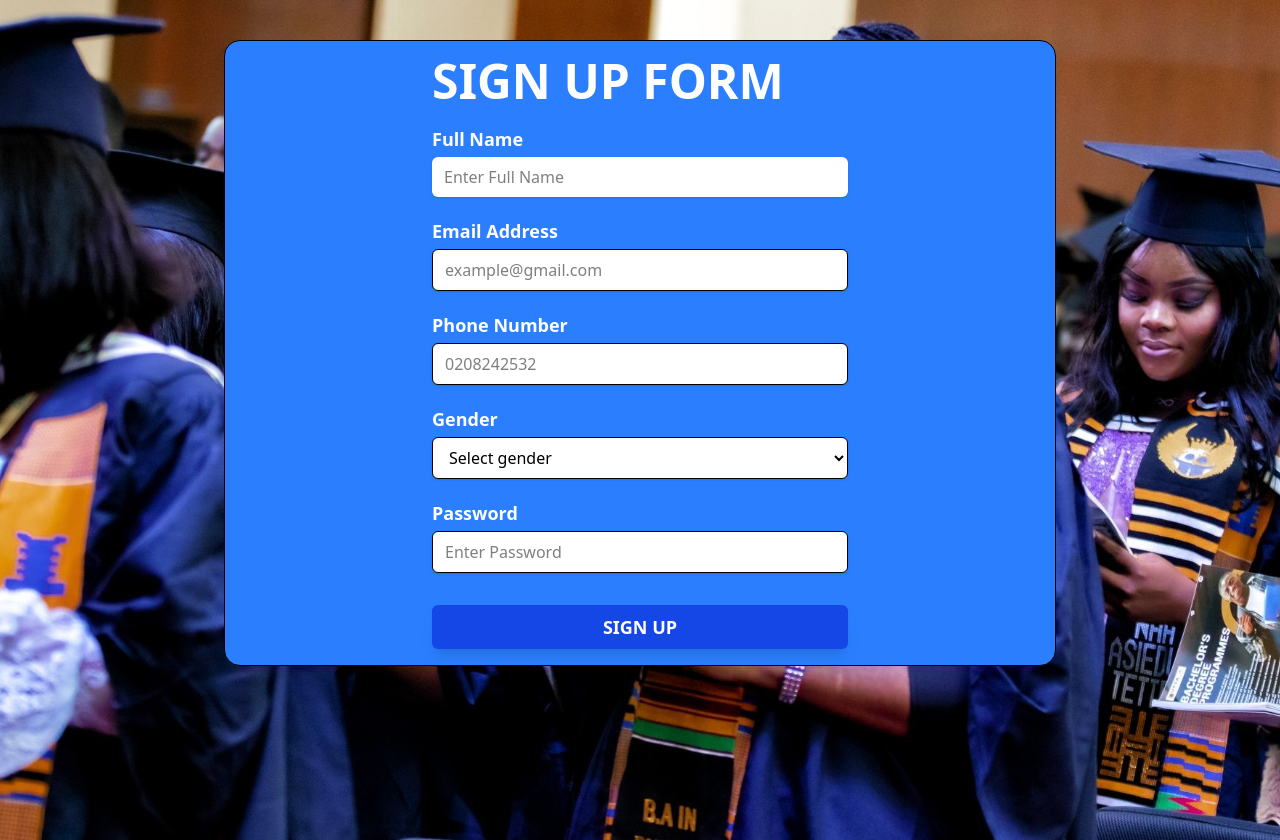
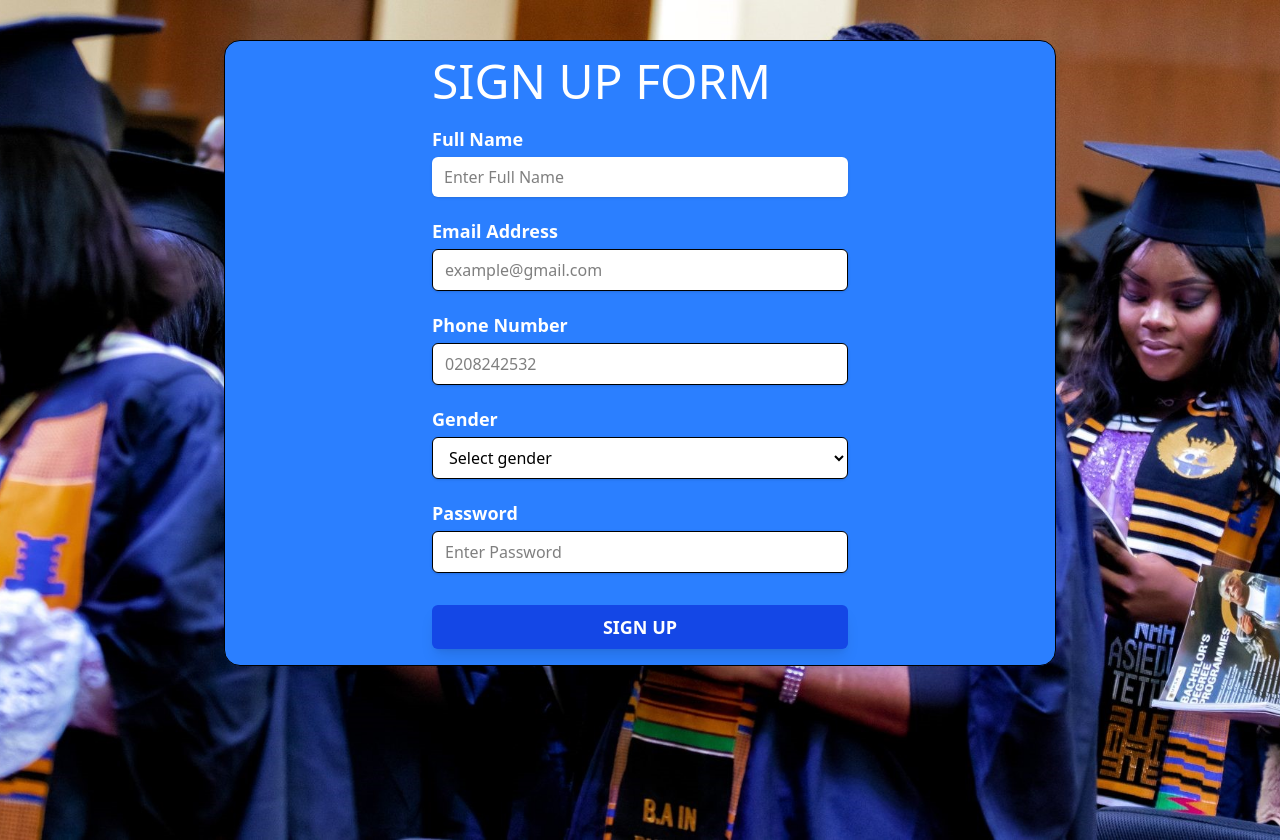
Before and after one commit to Christianakobiah/team_strawberry-, a plain HTML site: page form_validation.html in a window 1280 px wide. Drawn offline with nearby package versions, Linux system fonts and the light colour scheme.

Commit message:
second comit

```diff
--- a/form_validation.html
+++ b/form_validation.html
@@ -12,7 +12,7 @@
 
   <div class="border rounded-2xl shadow-lg  w-[65%] bg-blue-500 m-auto mt-10 ">
     <form action="method" class="max-w-md mx-auto p-4 space-y-5 ">
-      <h1 class="text-white text-5xl font-bold">SIGN UP FORM</h1>
+      <h1 class="text-white text-5xl font-medium">SIGN UP FORM</h1>
 
       <div>
         <label class=" text-white block text-lg font-bold">Full Name</label>
```
